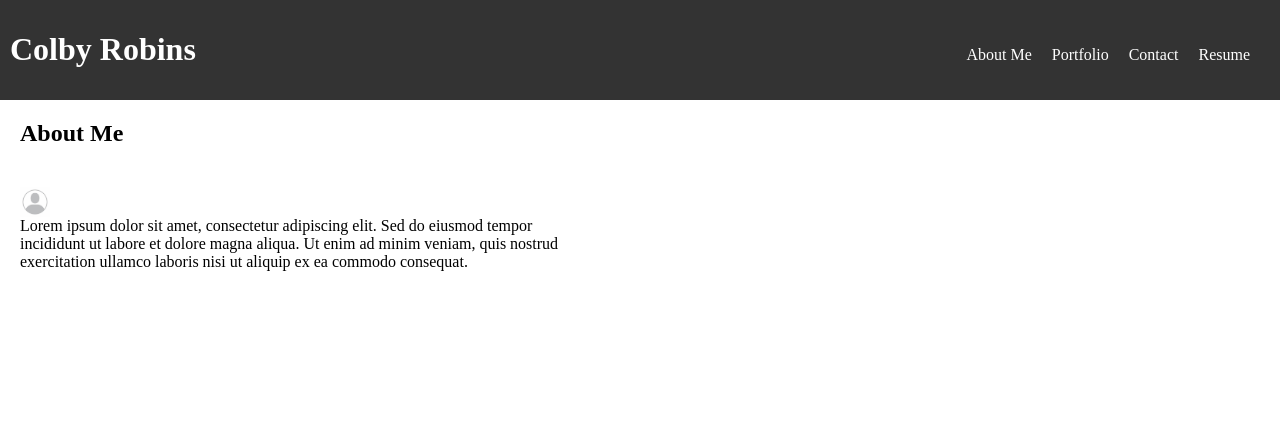
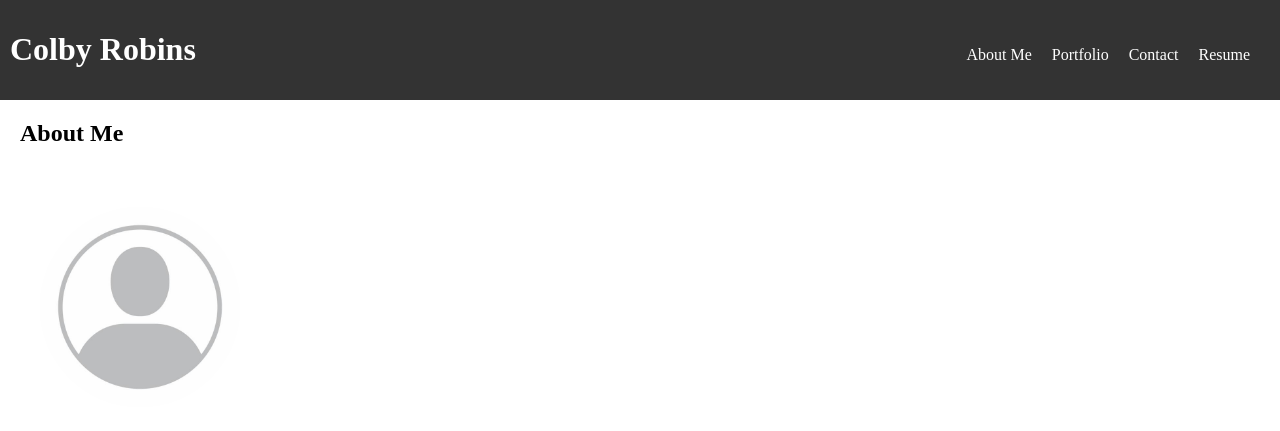
Before and after one commit to colbyrobins/react-app-portfolio, a React (Create React App) app: page / in a window 1280 px wide. Shown: the top 431 px of the page. Built offline with nearby package versions, Linux system fonts and the light colour scheme; the HTML template or start-up script is replaced by a standard one.

Commit message:
Seperated profile img css class from the social icon css class.

```diff
--- a/src/index.css
+++ b/src/index.css
@@ -90,7 +90,14 @@ p {
   margin: 0;
 }
 
-.profile-image,
+.profile-image {
+  width: 200px;
+  height: 200px;
+  border-radius: 50%;
+  object-fit: cover;
+  margin: 20px;
+}
+
 .social-icon {
   display: flex;
   width: 30px;
```
